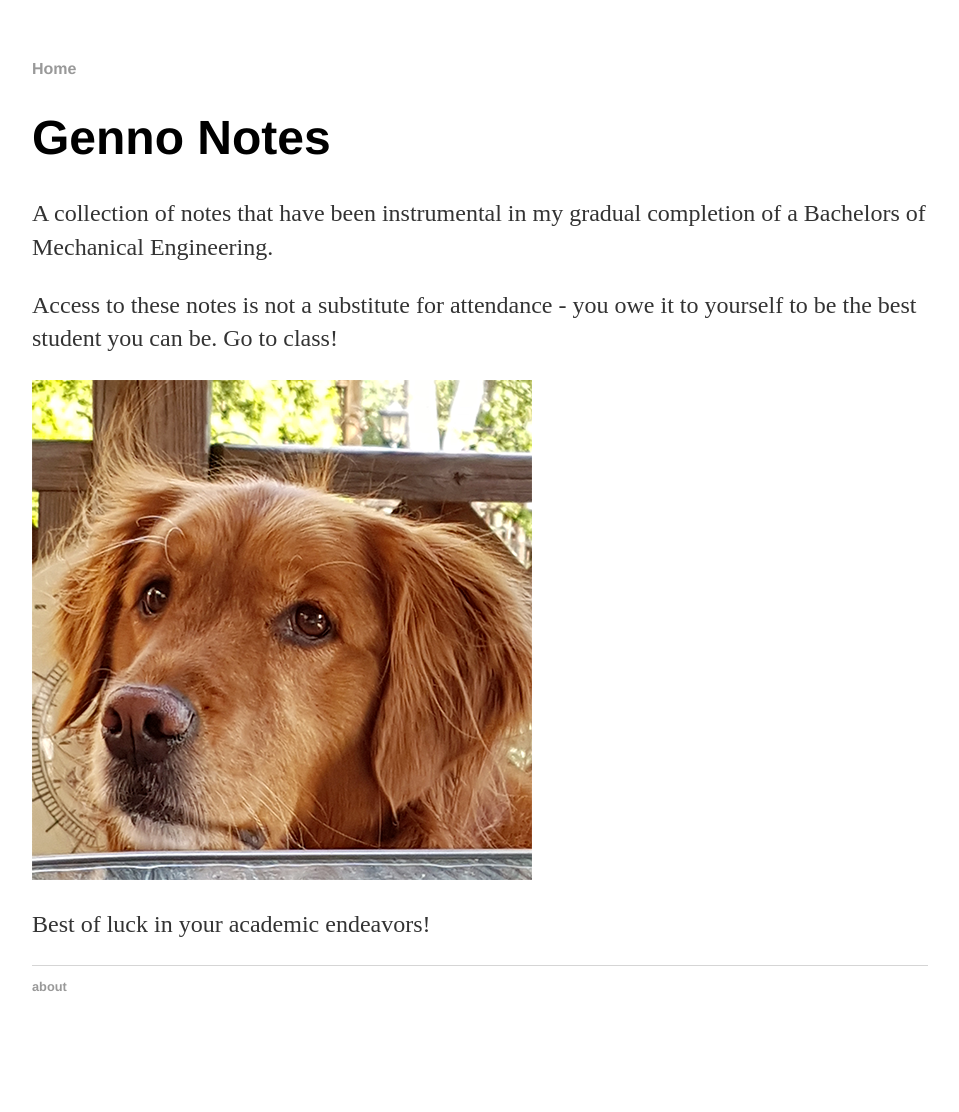
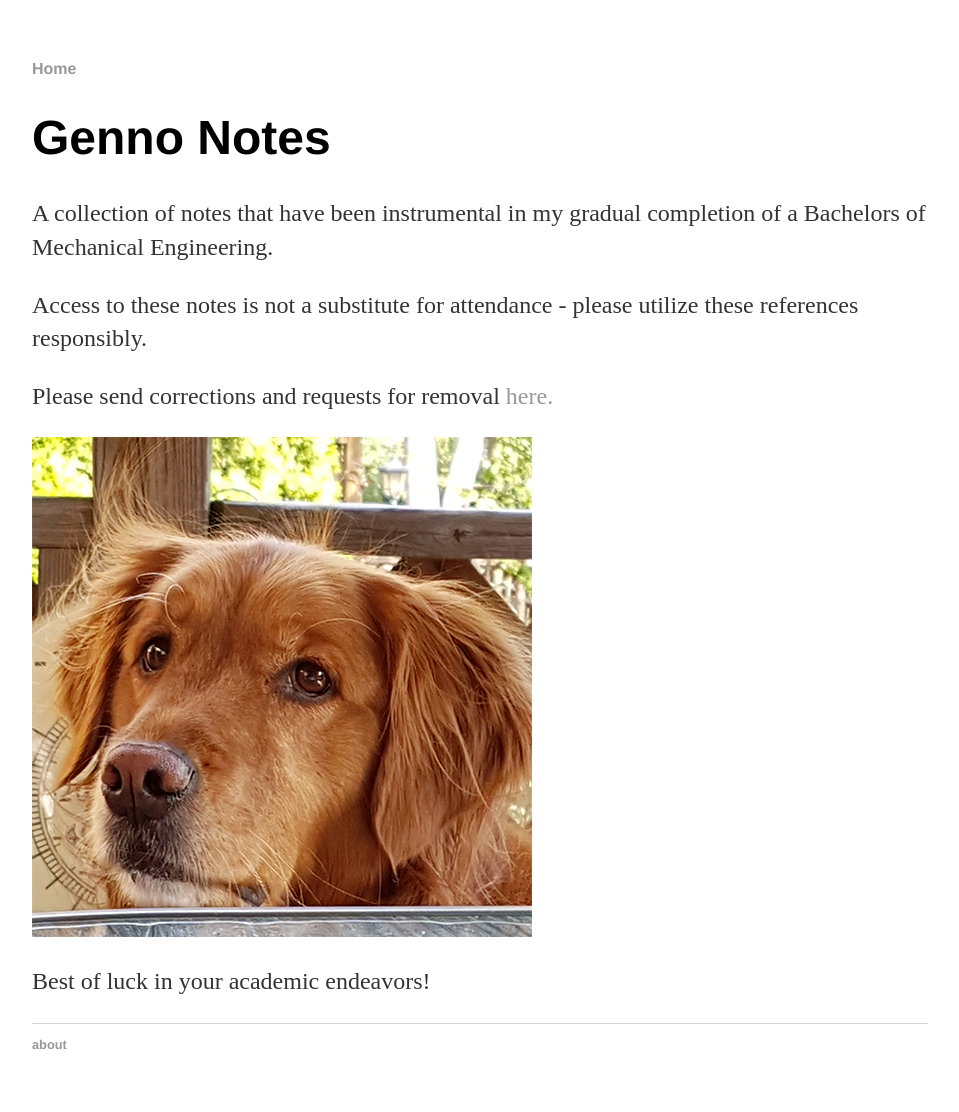
Before and after one commit to GenNotes/GenNotes.github.io, a Jekyll site: the page built from about/index.html, in a window 1280 px wide. Shown: the whole page, without its empty margins (160-1119 px from the left). Built offline with Jekyll 4.4.1, drawn with Linux system fonts in a browser that asks for light colours; before the commit the page ends 1054 px from its top, so only the background shows below that.

Commit message:
Update index.html

```diff
--- a/about/index.html
+++ b/about/index.html
@@ -7,7 +7,9 @@ title: About
 
 	<p> A collection of notes that have been instrumental in my gradual completion of a Bachelors of Mechanical Engineering. </p>
 
-	<p> Access to these notes is not a substitute for attendance - you owe it to yourself to be the best student you can be. Go to class! </p>
+	<p> Access to these notes is not a substitute for attendance - please utilize these references responsibly. </p>
+
+	<p> Please send corrections and requests for removal <a href="mailto:angus.gennob@gmail.com"> here. </p>
 
 	<img src="BestDog.png" alt="Kali" style="width:500px;, height: 500px;">
 
```
